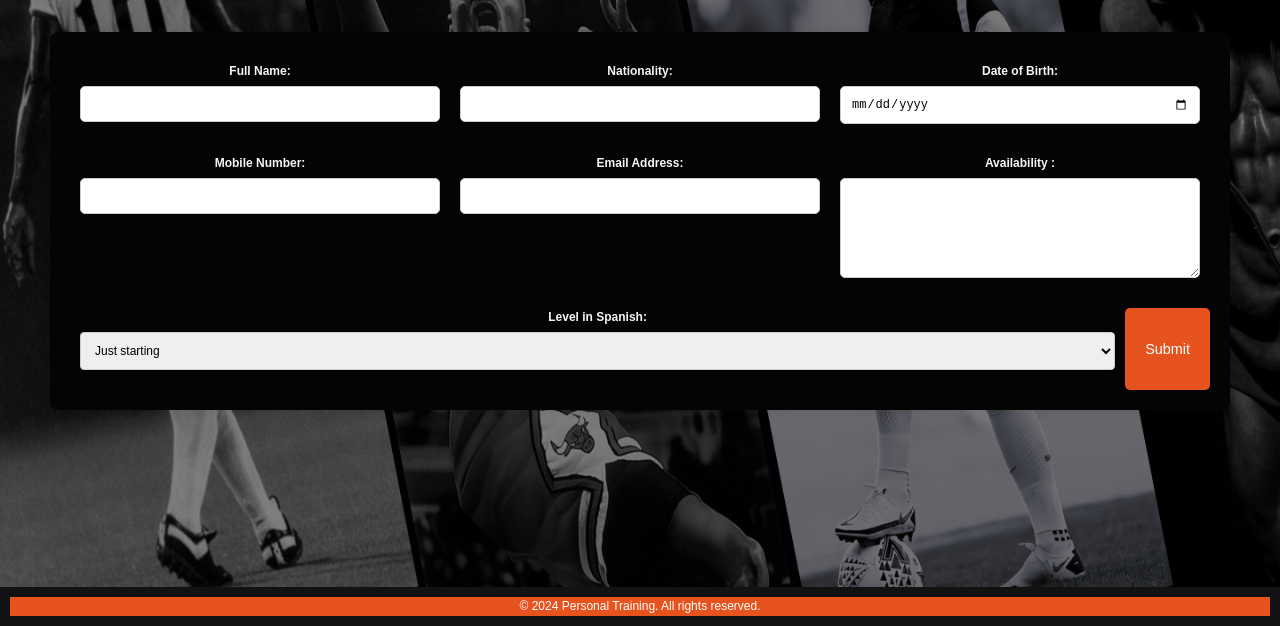
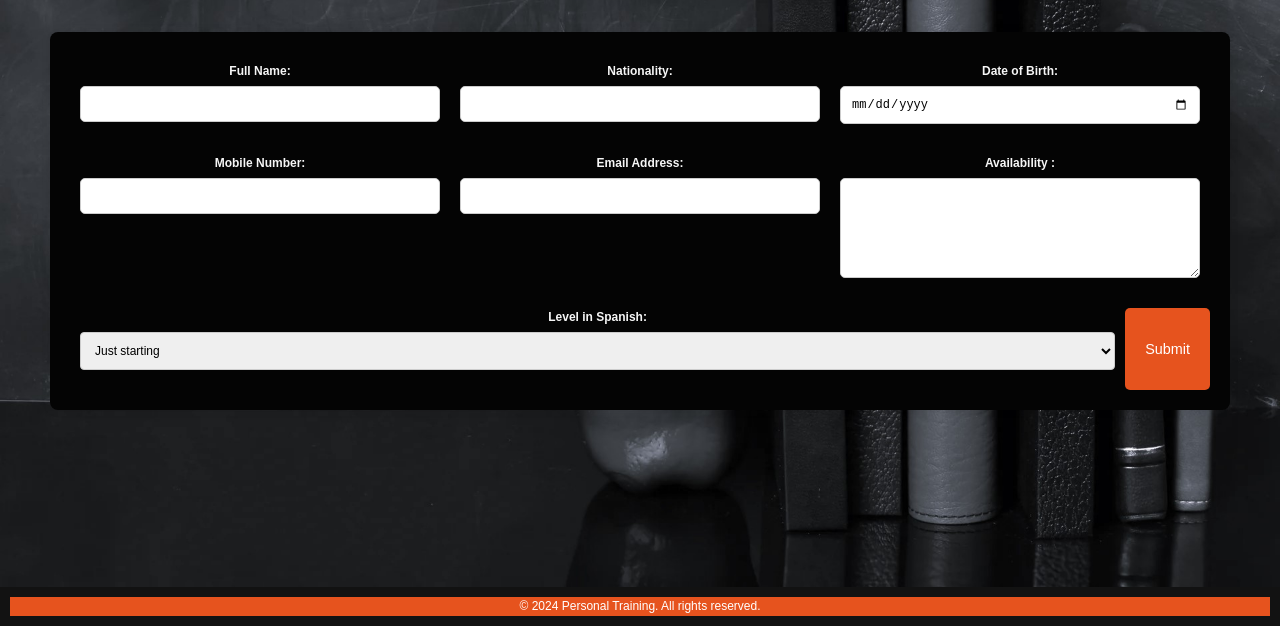
Before and after one commit to JoseAZ19/CPD, a website: page Public/ApplyTutoring.html in a window 1280 px wide. Shown: the part 213-839 px from the top of the page. Drawn offline with nearby package versions, Linux system fonts and the light colour scheme.

Commit message:
Update Style.css

```diff
--- a/Public/Style.css
+++ b/Public/Style.css
@@ -811,7 +811,7 @@ footer {
 }
 
 .apply.section-t {
-    background-image: url("Imagenes/Tutoring.jpg");
+    background-image: url("Imagenes/Tutoring1.jpg");
     background-size: cover; /* Ajusta la imagen para que se contenga dentro del contenedor */
     background-repeat: no-repeat; /* Evita que la imagen se repita */
     background-position: center; /* Centra la imagen dentro del contenedor */
```
